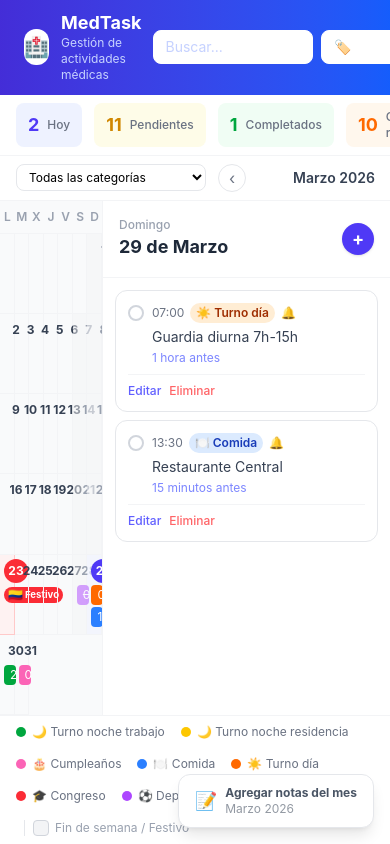
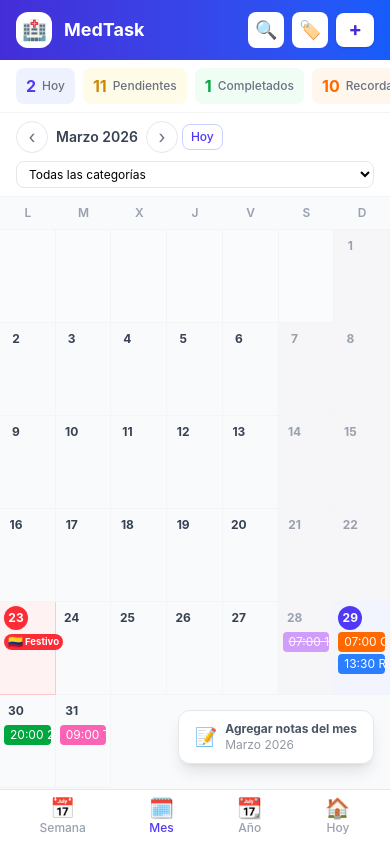
Before and after one commit to Jmontenegro777/fastagenda, a React (Vite) app: page / in a window 390 px wide. Built offline with nearby package versions, Linux system fonts and the light colour scheme.

Commit message:
Improve mobile UX: bottom sheet, bottom nav, responsive header and controls

```diff
--- a/src/MedTaskManager.jsx
+++ b/src/MedTaskManager.jsx
@@ -395,8 +395,9 @@ function WeekView({ tasks, categories, currentDate, holidays, onDayClick, onTask
   const todayKey = dateKey(new Date());
 
   return (
-    <div className="flex flex-col flex-1 min-h-0">
-      <div className="grid grid-cols-7 border-b border-gray-100">
+    <div className="flex flex-col flex-1 min-h-0 overflow-hidden">
+      <div className="overflow-x-auto flex-1 flex flex-col min-h-0">
+      <div className="grid grid-cols-7 border-b border-gray-100 min-w-[480px]">
         {days.map((d, i) => {
           const key = dateKey(d);
           const isToday = key === todayKey;
@@ -427,7 +428,7 @@ function WeekView({ tasks, categories, currentDate, holidays, onDayClick, onTask
           );
         })}
       </div>
-      <div className="grid grid-cols-7 flex-1 overflow-y-auto divide-x divide-gray-100">
+      <div className="grid grid-cols-7 flex-1 overflow-y-auto divide-x divide-gray-100 min-w-[480px]">
         {days.map((d, i) => {
           const key = dateKey(d);
           const dayTasks = (tasksByDay[key] || []).sort((a, b) => a.time.localeCompare(b.time));
@@ -447,6 +448,7 @@ function WeekView({ tasks, categories, currentDate, holidays, onDayClick, onTask
             </div>
           );
         })}
+      </div>
       </div>
     </div>
   );
@@ -584,7 +586,7 @@ function DayPanel({ date, tasks, categories, onAdd, onEdit, onToggle, onDelete }
   const reminderLabel = (r) => REMINDERS.find(x => x.value === r)?.label || "";
 
   return (
-    <div className="w-72 flex-shrink-0 bg-white border-l border-gray-100 flex flex-col overflow-hidden">
+    <div className="w-full sm:w-72 flex-shrink-0 bg-white sm:border-l border-gray-100 flex flex-col overflow-hidden" style={{ maxHeight: "inherit" }}>
       <div className="px-4 py-4 border-b border-gray-100">
         <div className="flex items-center justify-between">
           <div>
@@ -690,7 +692,7 @@ function MonthNotesPanel({ currentDate, monthNotes, onSave }) {
   const panelW = expanded ? 360 : 300;
 
   return (
-    <div className="fixed bottom-4 right-4 z-40">
+    <div className="fixed bottom-20 sm:bottom-4 right-4 z-40">
       {open ? (
         <div className="bg-white rounded-2xl shadow-2xl border border-gray-200 flex flex-col overflow-hidden"
           style={{ width: panelW, maxHeight: expanded ? 480 : 320 }}>
@@ -844,16 +846,16 @@ function StatsBar({ tasks }) {
   const todayCount = tasks.filter(t => t.date === dateKey(new Date()) && !t.done).length;
 
   return (
-    <div className="flex gap-3 px-4 py-2 bg-white border-b border-gray-100 flex-shrink-0">
+    <div className="flex gap-2 sm:gap-3 px-4 py-2 bg-white border-b border-gray-100 flex-shrink-0 overflow-x-auto">
       {[
         { label: "Hoy",          value: todayCount,    color: "text-indigo-600", bg: "bg-indigo-50" },
         { label: "Pendientes",   value: pending,       color: "text-yellow-600", bg: "bg-yellow-50" },
         { label: "Completados",  value: done,          color: "text-green-600",  bg: "bg-green-50"  },
-        { label: "Con recordatorio", value: withReminder, color: "text-orange-500", bg: "bg-orange-50" },
+        { label: "Recordatorio", value: withReminder,  color: "text-orange-500", bg: "bg-orange-50" },
       ].map(s => (
-        <div key={s.label} className={`flex items-center gap-2 px-3 py-1.5 rounded-lg ${s.bg}`}>
-          <span className={`text-lg font-bold ${s.color}`}>{s.value}</span>
-          <span className="text-xs text-gray-500 font-medium">{s.label}</span>
+        <div key={s.label} className={`flex items-center gap-1.5 sm:gap-2 px-2.5 sm:px-3 py-1.5 rounded-lg ${s.bg} flex-shrink-0`}>
+          <span className={`text-base sm:text-lg font-bold ${s.color}`}>{s.value}</span>
+          <span className="text-xs text-gray-500 font-medium whitespace-nowrap">{s.label}</span>
         </div>
       ))}
     </div>
@@ -874,6 +876,8 @@ export default function MedTaskManager() {
   const [filterCat, setFilterCat]     = useState("all");
   const [search, setSearch]           = useState("");
   const [monthNotes, setMonthNotes]   = useState({});
+  const [showMobilePanel, setShowMobilePanel] = useState(false);
+  const [showMobileSearch, setShowMobileSearch] = useState(false);
 
   // Festivos del año actual y siguiente (por si el calendario los cruza)
   const holidays = useMemo(() => {
@@ -910,31 +914,51 @@ export default function MedTaskManager() {
     return `${days[0].getDate()} – ${days[6].getDate()} ${MONTHS_ES[days[6].getMonth()]} ${days[6].getFullYear()}`;
   };
 
-  const handleDayClick   = d  => { setSelectedDay(d); if (view === "year") { setView("month"); setCurrentDate(d); } };
+  const handleDayClick   = d  => { setSelectedDay(d); setShowMobilePanel(true); if (view === "year") { setView("month"); setCurrentDate(d); } };
   const handleMonthClick = mi => { const d = new Date(currentDate.getFullYear(), mi, 1); setCurrentDate(d); setSelectedDay(d); setView("month"); };
 
   return (
     <div className="h-screen flex flex-col bg-gray-50 font-sans overflow-hidden">
 
       {/* HEADER */}
-      <div className="bg-gradient-to-r from-indigo-700 to-blue-600 text-white px-6 py-3 flex items-center justify-between shadow-md flex-shrink-0">
+      <div className="bg-gradient-to-r from-indigo-700 to-blue-600 text-white px-4 sm:px-6 py-3 flex items-center justify-between shadow-md flex-shrink-0">
         <div className="flex items-center gap-3">
           <div className="w-9 h-9 rounded-xl bg-white bg-opacity-20 flex items-center justify-center text-xl">🏥</div>
           <div>
             <h1 className="font-bold text-lg leading-tight">MedTask</h1>
-            <p className="text-xs text-indigo-200">Gestión de actividades médicas</p>
+            <p className="text-xs text-indigo-200 hidden sm:block">Gestión de actividades médicas</p>
           </div>
         </div>
         <div className="flex items-center gap-2">
+          {/* Búsqueda expandida en móvil */}
+          {showMobileSearch && (
+            <input autoFocus value={search} onChange={e => setSearch(e.target.value)} placeholder="Buscar..."
+              onBlur={() => { if (!search) setShowMobileSearch(false); }}
+              className="sm:hidden bg-white bg-opacity-15 border border-white border-opacity-30 rounded-lg px-3 py-1.5 text-sm placeholder-indigo-200 text-white focus:outline-none focus:bg-opacity-25 w-36" />
+          )}
+          {/* Búsqueda desktop siempre visible */}
           <input value={search} onChange={e => setSearch(e.target.value)} placeholder="Buscar..."
-            className="bg-white bg-opacity-15 border border-white border-opacity-30 rounded-lg px-3 py-1.5 text-sm placeholder-indigo-200 text-white focus:outline-none focus:bg-opacity-25 w-40" />
+            className="hidden sm:block bg-white bg-opacity-15 border border-white border-opacity-30 rounded-lg px-3 py-1.5 text-sm placeholder-indigo-200 text-white focus:outline-none focus:bg-opacity-25 w-40" />
+          {/* Icono búsqueda en móvil */}
+          {!showMobileSearch && (
+            <button onClick={() => setShowMobileSearch(true)}
+              className="sm:hidden w-9 h-9 flex items-center justify-center bg-white bg-opacity-15 rounded-lg text-lg">
+              🔍
+            </button>
+          )}
           <button onClick={() => setCatModal(true)}
-            className="flex items-center gap-1.5 bg-white bg-opacity-15 border border-white border-opacity-30 text-white px-3 py-1.5 rounded-lg text-sm font-medium hover:bg-opacity-25 transition">
+            className="hidden sm:flex items-center gap-1.5 bg-white bg-opacity-15 border border-white border-opacity-30 text-white px-3 py-1.5 rounded-lg text-sm font-medium hover:bg-opacity-25 transition">
             🏷️ <span>Categorías</span>
           </button>
+          {/* Categorías solo icono en móvil */}
+          <button onClick={() => setCatModal(true)}
+            className="sm:hidden w-9 h-9 flex items-center justify-center bg-white bg-opacity-15 rounded-lg text-lg">
+            🏷️
+          </button>
           <button onClick={() => setModal("new")}
-            className="bg-white text-indigo-700 px-4 py-1.5 rounded-lg text-sm font-bold hover:bg-indigo-50 transition shadow">
-            + Evento
+            className="bg-white text-indigo-700 px-3 sm:px-4 py-1.5 rounded-lg text-sm font-bold hover:bg-indigo-50 transition shadow">
+            <span className="hidden sm:inline">+ Evento</span>
+            <span className="sm:hidden text-xl leading-none font-bold">+</span>
           </button>
         </div>
       </div>
@@ -943,22 +967,17 @@ export default function MedTaskManager() {
       <StatsBar tasks={tasks} />
 
       {/* FILTROS + NAVEGACIÓN */}
-      <div className="flex items-center justify-between px-4 py-2 bg-white border-b border-gray-100 gap-3 flex-shrink-0">
-        <div className="flex items-center gap-2">
-          <select value={filterCat} onChange={e => setFilterCat(e.target.value)} className="border border-gray-200 rounded-lg px-2 py-1 text-xs focus:ring-2 focus:ring-indigo-300 outline-none">
-            <option value="all">Todas las categorías</option>
-            {Object.entries(categories).map(([k, v]) => <option key={k} value={k}>{v.label}</option>)}
-          </select>
-        </div>
-
-        <div className="flex items-center gap-2">
-          <button onClick={() => navigate(-1)} className="w-7 h-7 rounded-full border border-gray-200 flex items-center justify-center text-gray-500 hover:bg-gray-100 transition">‹</button>
-          <span className="text-sm font-semibold text-gray-700 min-w-40 text-center">{navLabel()}</span>
-          <button onClick={() => navigate(1)} className="w-7 h-7 rounded-full border border-gray-200 flex items-center justify-center text-gray-500 hover:bg-gray-100 transition">›</button>
+      <div className="flex flex-col sm:flex-row sm:items-center sm:justify-between px-4 py-2 bg-white border-b border-gray-100 gap-2 flex-shrink-0">
+        {/* Fila 1 en móvil: navegación */}
+        <div className="flex items-center justify-between sm:contents gap-2">
+          <div className="flex items-center gap-1">
+            <button onClick={() => navigate(-1)} className="w-8 h-8 rounded-full border border-gray-200 flex items-center justify-center text-gray-500 hover:bg-gray-100 transition text-lg">‹</button>
+            <span className="text-sm font-semibold text-gray-700 min-w-0 sm:min-w-40 text-center px-1 truncate max-w-[160px] sm:max-w-none">{navLabel()}</span>
+            <button onClick={() => navigate(1)} className="w-8 h-8 rounded-full border border-gray-200 flex items-center justify-center text-gray-500 hover:bg-gray-100 transition text-lg">›</button>
             <button onClick={goToday} className="text-xs text-indigo-600 border border-indigo-200 px-2 py-1 rounded-lg hover:bg-indigo-50 transition font-medium">Hoy</button>
           </div>
-
-        <div className="flex bg-gray-100 rounded-lg p-0.5 gap-0.5">
+          {/* Vista selector — solo desktop */}
+          <div className="hidden sm:flex bg-gray-100 rounded-lg p-0.5 gap-0.5">
             {["week","month","year"].map(v => (
               <button key={v} onClick={() => setView(v)} className={`px-3 py-1 rounded-md text-xs font-semibold transition ${view === v ? "bg-white text-indigo-700 shadow-sm" : "text-gray-500 hover:text-gray-700"}`}>
                 {{ week:"Semana", month:"Mes", year:"Año" }[v]}
@@ -966,22 +985,52 @@ export default function MedTaskManager() {
             ))}
           </div>
         </div>
+        {/* Filtro categoría */}
+        <div className="flex items-center gap-2 sm:order-first">
+          <select value={filterCat} onChange={e => setFilterCat(e.target.value)} className="border border-gray-200 rounded-lg px-2 py-1 text-xs focus:ring-2 focus:ring-indigo-300 outline-none w-full sm:w-auto">
+            <option value="all">Todas las categorías</option>
+            {Object.entries(categories).map(([k, v]) => <option key={k} value={k}>{v.label}</option>)}
+          </select>
+        </div>
+      </div>
 
       {/* CUERPO */}
-      <div className="flex flex-1 min-h-0 overflow-hidden">
+      <div className="flex flex-1 min-h-0 overflow-hidden pb-14 sm:pb-0">
         <div className="flex-1 flex flex-col overflow-hidden">
           {view === "week"  && <WeekView  tasks={filtered} categories={categories} currentDate={currentDate} holidays={holidays} onDayClick={handleDayClick} onTaskClick={t => setModal(t)} />}
           {view === "month" && <MonthView tasks={filtered} categories={categories} currentDate={currentDate} holidays={holidays} onDayClick={handleDayClick} onTaskClick={t => setModal(t)} />}
           {view === "year"  && <YearView  tasks={filtered} categories={categories} currentDate={currentDate} onMonthClick={handleMonthClick} />}
         </div>
+        {/* Panel lateral — solo visible en desktop */}
         {view !== "year" && (
+          <div className="hidden sm:flex">
             <DayPanel date={selectedDay} tasks={tasks} categories={categories}
               onAdd={() => setModal("new")} onEdit={t => setModal(t)} onToggle={toggleDone} onDelete={deleteTask} />
+          </div>
         )}
       </div>
 
-      {/* LEYENDA */}
-      <div className="flex items-center gap-4 px-4 py-2 bg-white border-t border-gray-100 flex-shrink-0 flex-wrap">
+      {/* PANEL DÍA MÓVIL — bottom sheet */}
+      {showMobilePanel && (
+        <div className="sm:hidden fixed inset-0 z-30" onClick={() => setShowMobilePanel(false)}>
+          <div className="absolute inset-0 bg-black bg-opacity-40" />
+          <div className="absolute inset-x-0 bottom-14 rounded-t-2xl overflow-hidden shadow-2xl"
+            style={{ maxHeight: "72vh" }}
+            onClick={e => e.stopPropagation()}>
+            {/* Drag handle */}
+            <div className="flex justify-center bg-white pt-2 pb-1">
+              <div className="w-10 h-1 bg-gray-300 rounded-full" />
+            </div>
+            <DayPanel date={selectedDay} tasks={tasks} categories={categories}
+              onAdd={() => { setShowMobilePanel(false); setModal("new"); }}
+              onEdit={t => { setShowMobilePanel(false); setModal(t); }}
+              onToggle={toggleDone} onDelete={deleteTask} />
+          </div>
+        </div>
+      )}
+
+      {/* LEYENDA — solo desktop */}
+      <div className="hidden sm:flex items-center gap-4 px-4 py-2 bg-white border-t border-gray-100 flex-shrink-0 flex-wrap">
         {Object.entries(categories).map(([k, v]) => (
           <div key={k} className="flex items-center gap-1.5">
             <div className={`w-2.5 h-2.5 rounded-full ${v.dot}`} />
@@ -992,6 +1041,26 @@ export default function MedTaskManager() {
           <div className="w-4 h-4 rounded bg-gray-100 border border-gray-300" />
           <span className="text-xs text-gray-400">Fin de semana / Festivo</span>
         </div>
+      </div>
+
+      {/* BARRA DE NAVEGACIÓN INFERIOR — solo móvil */}
+      <div className="sm:hidden fixed bottom-0 inset-x-0 bg-white border-t border-gray-200 flex items-center justify-around px-2 py-1 z-20">
+        {[
+          { v: "week",  icon: "📅", label: "Semana" },
+          { v: "month", icon: "🗓️", label: "Mes"    },
+          { v: "year",  icon: "📆", label: "Año"    },
+        ].map(({ v, icon, label }) => (
+          <button key={v} onClick={() => setView(v)}
+            className={`flex flex-col items-center gap-0.5 px-4 py-1 rounded-xl transition ${view === v ? "text-indigo-600" : "text-gray-400"}`}>
+            <span className="text-xl leading-none">{icon}</span>
+            <span className="text-xs font-medium">{label}</span>
+          </button>
+        ))}
+        <button onClick={goToday}
+          className="flex flex-col items-center gap-0.5 px-4 py-1 rounded-xl text-gray-400 transition">
+          <span className="text-xl leading-none">🏠</span>
+          <span className="text-xs font-medium">Hoy</span>
+        </button>
       </div>
 
       {/* MODAL EVENTO */}
```
Also changed, not shown: 1 other file (tests, documents, lock files or other folders). Lines whose indentation alone changed are shown as unchanged.
